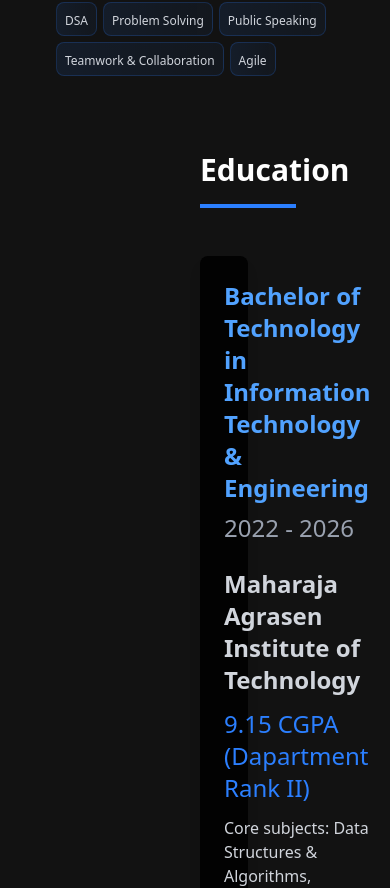
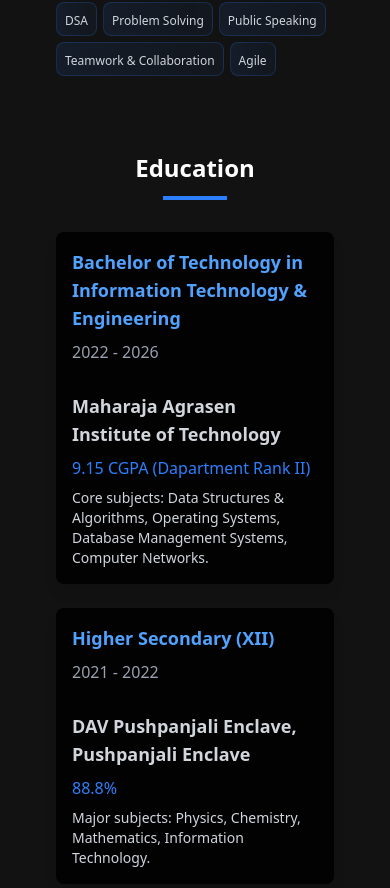
Before and after one commit to 19kirti/my-portfolio, a Next.js app: page / in a window 390 px wide. Shown: the part 2885-3773 px from the top of the page. Built offline with nearby package versions, Linux system fonts and the light colour scheme.

Commit message:
education component made responsive

```diff
--- a/components/Education.tsx
+++ b/components/Education.tsx
@@ -28,7 +28,7 @@
   ];
 
   return (
-    <section id="education" className="relative rounded-4xl mt-5 w-full min-h-screen py-2 px-40">
+    <section id="education" className="relative rounded-4xl mt-5 w-full min-h-screen py-2 sm:py-4 md:py-6 px-4 sm:px-8 md:px-16 lg:px-24 xl:px-40">
       <motion.div
         initial={{ opacity: 0, y: 20 }}
         whileInView={{ opacity: 1, y: 0 }}
@@ -37,13 +37,13 @@
         className="max-w-7xl mx-auto"
       >
         {/* Section Header */}
-        <div className="text-center mb-12">
-          <h2 className="text-3xl font-bold mb-4">Education</h2>
-          <div className="w-24 h-1 bg-blue-500 mx-auto"></div>
+        <div className="text-center mb-8 md:mb-12">
+          <h2 className="text-2xl md:text-3xl font-bold mb-3 md:mb-4">Education</h2>
+          <div className="w-16 md:w-24 h-1 bg-blue-500 mx-auto"></div>
         </div>
 
         {/* Education Timeline */}
-        <div className="space-y-8">
+        <div className="space-y-6 md:space-y-8">
           {educationData.map((edu, index) => (
             <motion.div
               key={index}
@@ -51,28 +51,28 @@
               whileInView={{ opacity: 1, x: 0 }}
               viewport={{ once: true }}
               transition={{ duration: 0.5, delay: index * 0.2 }}
-              className="bg-[#020202] rounded-lg shadow-lg p-6 hover:shadow-xl transition-all"
+              className="bg-[#020202] rounded-lg shadow-lg p-4 sm:p-5 md:p-6 hover:shadow-xl transition-all"
             >
-              <div className="grid md:grid-cols-[1fr,2fr] gap-6">
+              <div className="grid grid-cols-1 md:grid-cols-[1fr,2fr] gap-4 md:gap-6">
                 {/* Left Column - Timeline */}
-                <div className="text-2xl space-y-2">
-                  <div className="text-blue-400 font-semibold">
+                <div className="space-y-2 mb-3 md:mb-0">
+                  <div className="text-blue-400 text-lg sm:text-xl md:text-2xl font-semibold">
                     {edu.degree}
                   </div>
-                  <div className="text-gray-400">
+                  <div className="text-gray-400 text-base sm:text-lg md:text-xl">
                     {edu.year}
                   </div>
                 </div>
 
                 {/* Right Column - Details */}
-                <div className="space-y-3">
-                  <h3 className="text-2xl font-semibold text-gray-300">
+                <div className="space-y-2 md:space-y-3">
+                  <h3 className="text-lg sm:text-xl md:text-2xl font-semibold text-gray-300">
                     {edu.institution}
                   </h3>
-                  <div className="text-blue-500 text-2xl font-medium">
+                  <div className="text-blue-500 text-base sm:text-lg md:text-2xl font-medium">
                     {edu.grade}
                   </div>
-                  <p className="text-gray-300 text-1xl">
+                  <p className="text-gray-300 text-sm sm:text-base md:text-lg">
                     {edu.description}
                   </p>
                 </div>
```
